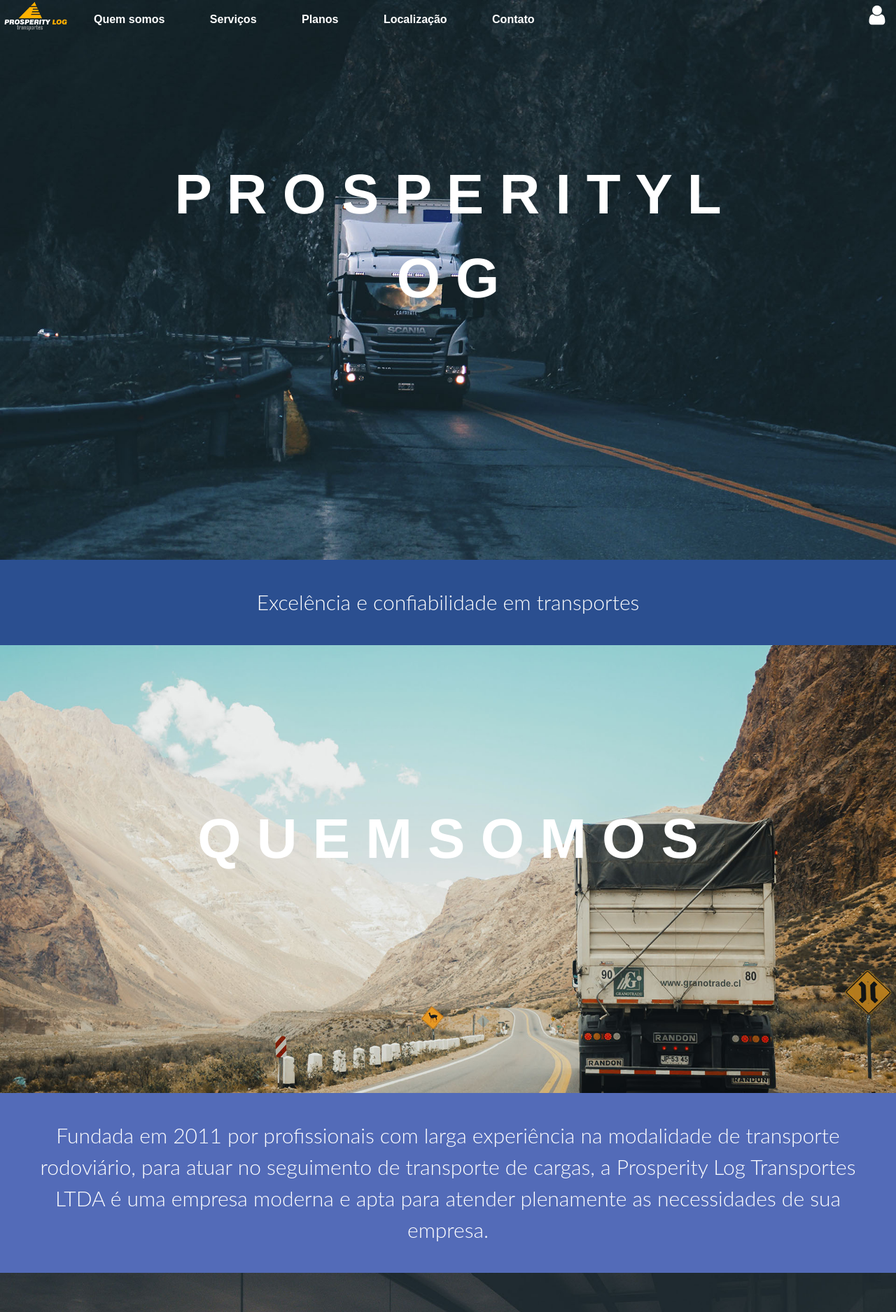
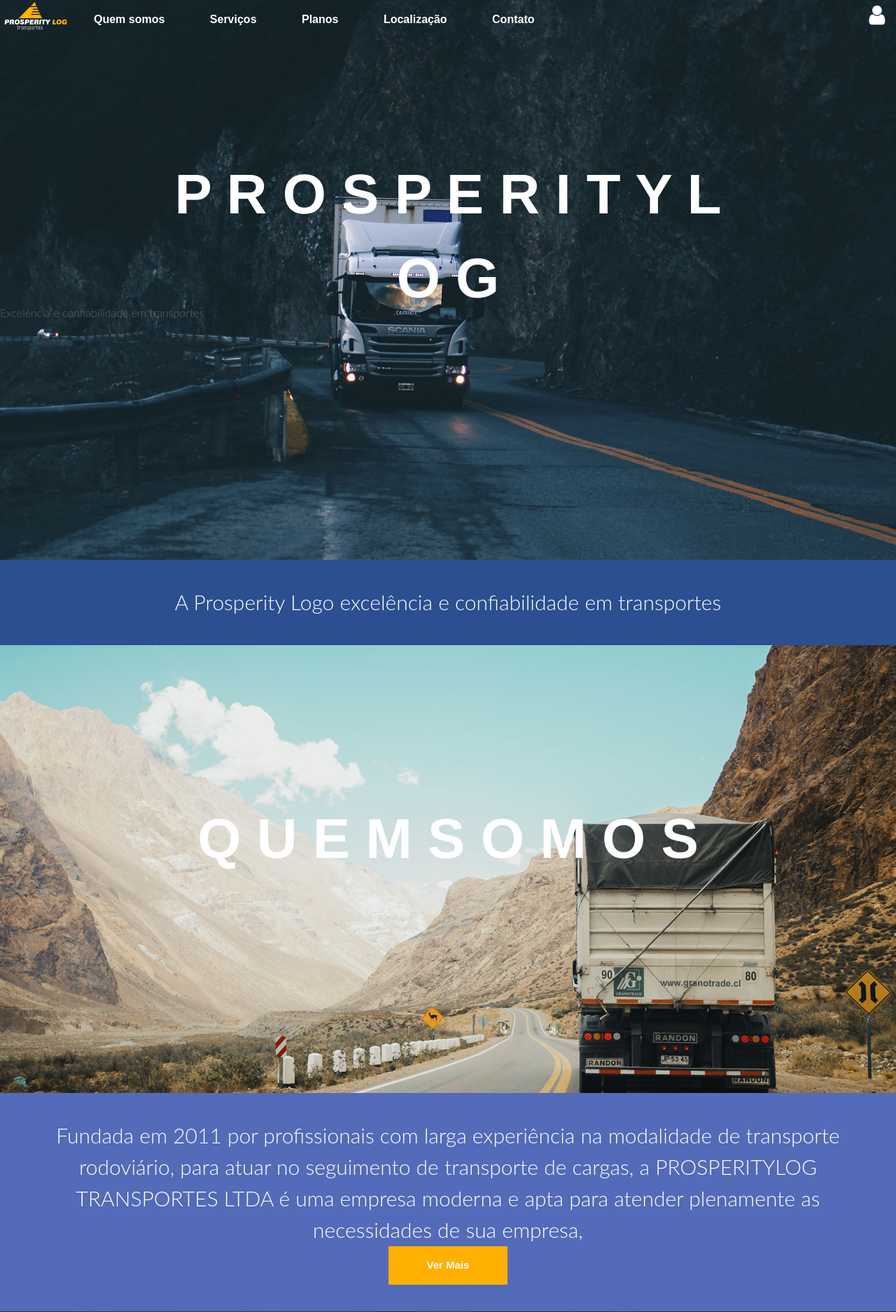
Before and after one commit to EdsonMeloR/Projeto-Web, a PHP site: page / in a window 1280 px wide. Shown: the top 1875 px of the page at 70% size. Run offline with PHP 8.4, Linux system fonts and the light colour scheme; some libraries are stand-ins or nearby versions.

Commit message:
ajuste de ver mais

```diff
--- a/css/style.css
+++ b/css/style.css
@@ -165,6 +165,28 @@ img
 
 /* ============================================================================================================================================= */
 
+/* * VER MAIS */
+
+.ver_mais
+{
+    width: 170px;
+    height: 55px;
+    background-color: #ffb000;
+    color: #fff;
+    font-size: 0.5em;
+}
+
+.ver_menos
+{
+    width: 170px;
+    height: 55px;
+    background-color: #ffb000;
+    color: #fff;
+    font-size: 0.5em;
+}
+
+
+/* ============================================================================================================================================= */
 /* * Imagens de cada conteúdo */
 
 /* Primeiro - Início */
--- a/index.php
+++ b/index.php
@@ -45,10 +45,11 @@
         <!--Conteúdo 1 - Inicio-->
         <section class="primeira parallax eltitulo" id="primeira">
             <h1>P R O S P E R I T Y   L O G</h1>
+            <p>Excelência e confiabilidade em transportes</p>
         </section>
 
         <section class="conteudos" style="background: rgb(43, 79, 144);">
-            <p>Excelência e confiabilidade em transportes</p>
+            <p>A Prosperity Logo excelência e confiabilidade em transportes</p>
         </section>
 
     <!-- ==================================================================================================== -->
@@ -60,8 +61,23 @@
     </section>
 
     <section class="conteudos" style="background-color: rgb(83, 107, 184);">
-        <p>Fundada em 2011 por profissionais com larga experiência na modalidade de transporte rodoviário, para atuar no seguimento de transporte de cargas,
-        a Prosperity Log Transportes LTDA é uma empresa moderna e apta para atender plenamente as necessidades de sua empresa.</p>
+        <p class="txt_pri">
+        Fundada em 2011 por profissionais com larga experiência na modalidade de transporte rodoviário, para atuar no seguimento de transporte de cargas, a PROSPERITYLOG TRANSPORTES LTDA é uma empresa
+        moderna e apta para atender plenamente as necessidades de sua empresa,
+        </p>
+
+        <p class="txt_sec">
+        Diferenciais
+        Flexibilidade em alocação de recursos, conforme necessidades e expectativas dos clientes
+        Gerenciamento dedicado das operações
+        Processos administrativos padronizados
+        Controle sistêmicos adequados e customizados para interfaces.
+        </p>
+
+        <input type="submit" value="Ver Mais" class="ver_mais">
+
+        <input type="submit" value="Ver Menos" class="ver_menos">
+
 
     </section>
 
@@ -110,7 +126,6 @@
     <section class="conteudos" style="background: rgb(150, 95, 200);">
         <p>A startup ShellCode está localizada em Itaquera</p>
 
-
     </section>
 
     <!-- ==================================================================================================== -->
@@ -121,7 +136,7 @@
             <br>
         </section>
         <section class="conteudo_mapa" style="background: rgb(39, 39, 39);">
-            <p>A startup ShellCode está localizada em Itaquera</p>
+            <p>A Prosperity Log encontra-se na Vila Carmosina</p>
             <div style="overflow:hidden;width: 100%;position: relative;">
                 <iframe width="100%" height="550px" src="https://maps.google.com/maps?width=1920&amp;height=550&amp;hl=en&amp;q=Rua%3A%20Francisco%20Velho%20175+(T%C3%ADtulo)&amp;ie=UTF8&amp;t=&amp;z=11&amp;iwloc=B&amp;output=embed" frameborder="0" scrolling="no" marginheight="0" marginwidth="0"></iframe>
                 <style>#gmap_canvas img{max-width:none!important;background:none!important}</style>
@@ -179,6 +194,30 @@
     <script src="http://code.jquery.com/jquery-1.12.0.min.js"></script>
     <script>
 
+        // ! VER MAIS: QUEM SOMOS
+
+        $(document).ready(function()
+        {
+            $('.txt_sec').toggle(),
+            $('.ver_menos').toggle();
+
+            $('.ver_mais').click(function()
+            {
+                $('.ver_mais').remove(),
+                $('.txt_sec').toggle(),
+                $('.ver_menos').toggle();
+            });
+
+            // $('.ver_menos').click(function()
+            // {
+            //     $('.ver_mais').toggle(),
+            //     $('.ver_menos').remove(),
+            //     $('.txt_sec').remove();
+            // });
+
+
+        });
+
     </script>
 </body>
 </html>
```
Lines whose indentation alone changed are shown as unchanged.
